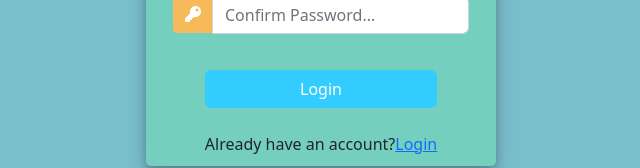
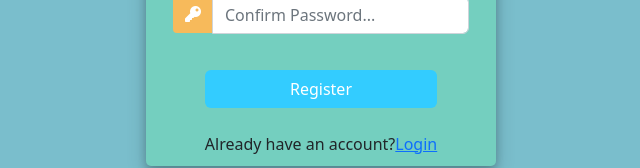
Before and after one commit to musanaeem/React-API-Site, a React (Create React App) app: page /register in a window 1280 px wide. Shown: the part 542-710 px from the top of the page, without its empty margins (319-959 px from the left). Built offline with nearby package versions, Linux system fonts and the light colour scheme.

Commit message:
Made registration work without frontend validation

```diff
--- a/src/components/Login.css
+++ b/src/components/Login.css
@@ -16,6 +16,9 @@
 .error{
     text-align: center;
     color: rgb(211, 12, 12);
+    text-align: center;
+    margin-top: 20px;
+    margin-bottom: 10px;
 }
 
 .form-container {
@@ -59,5 +62,11 @@ span.input-group-text{
 }
 
 small{
-    color: red
+    color: red;
 }
+
+#successMessage{
+    color:green;
+    text-align: center;
+    margin-top: 10px;
+}
--- a/src/components/RegisterForm.js
+++ b/src/components/RegisterForm.js
@@ -57,7 +57,7 @@ function RegisterForm(props) {
             <div className="input-group-append">
                 <span className="input-group-text"><i className="fas fa-calendar-alt"></i></span>
             </div>
-            <input type="date" name="dateOfBirth" placeholder="Date of Birth..." className="form-control" value={credentials.dateOfBirth} onChange={inputChanged}/>
+            <input type="date" name="date_of_birth" placeholder="Date of Birth..." className="form-control" value={credentials.date_of_birth} onChange={inputChanged}/>
         </div>
 
 
@@ -80,7 +80,7 @@ function RegisterForm(props) {
         <p id="error"> {props.error} </p>
 
         <div id="login-container" className="d-flex justify-content-center mt-3 login-container">
-          <input id="login-btn" className="btn login-btn" type="submit" value="Login" onClick={register}/>
+          <input id="login-btn" className="btn login-btn" type="submit" value="Register" onClick={register}/>
         </div>
       </form>
   )
--- a/src/components/Routing.js
+++ b/src/components/Routing.js
@@ -10,9 +10,7 @@ import ProtectedRoutes from './ProtectedRoutes';
 import RegisterPage from '../pages/RegisterPage';
 
 
-
 class Routing extends Component {
-
 
   constructor(props){
     super(props);
--- a/src/pages/RegisterPage.js
+++ b/src/pages/RegisterPage.js
@@ -15,7 +15,7 @@ const RegisterPage = (props) => {
 
     const registerTag = () => {
         return(
-            <RegisterForm />
+            <RegisterForm onRegister = {props.onRegister} error = {props.error}/>
         )
     }
 
```
Also changed, not shown: src/components/LoginForm.js (line endings or trailing spaces).
